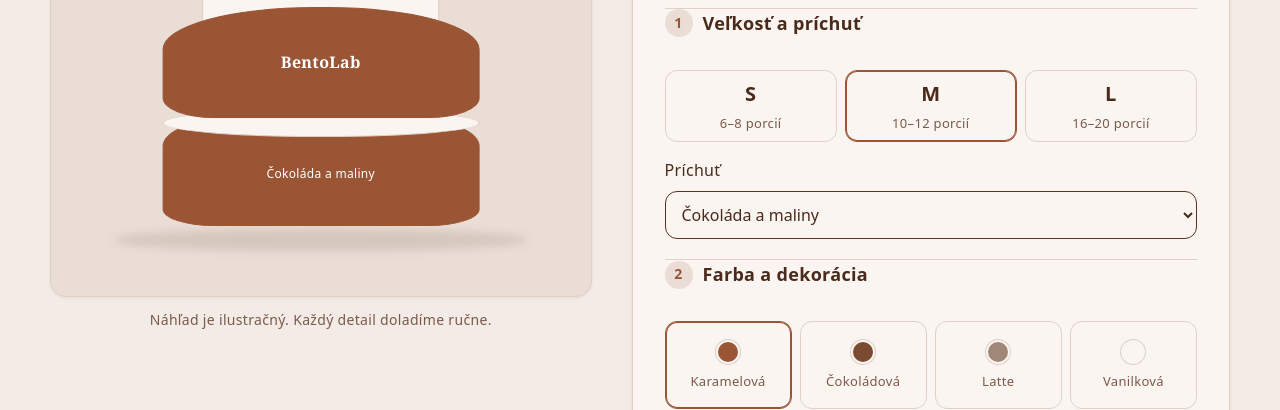
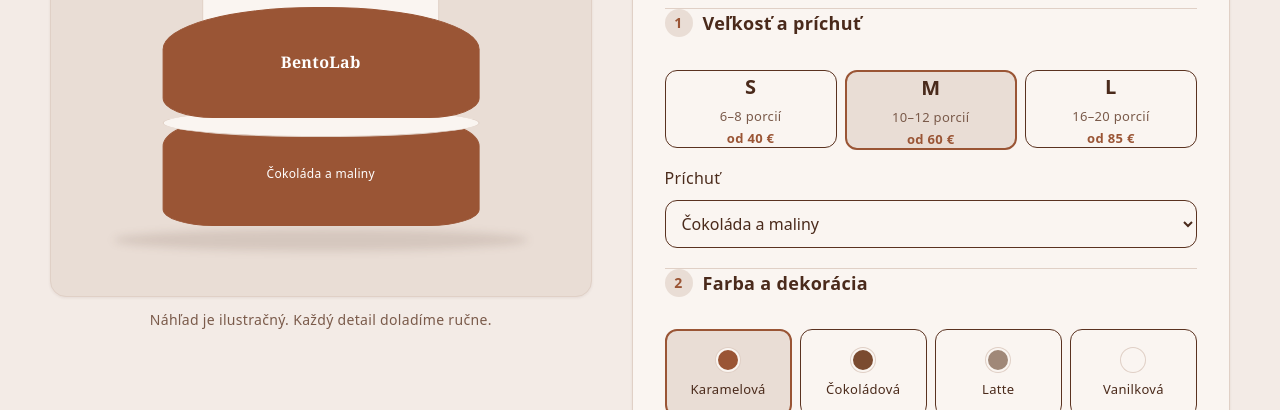
Before and after one commit to khainatska/cukr-re-BentoLab-, a plain HTML site: page konfigurator.html in a window 1280 px wide. Shown: the part 390-800 px from the top of the page. Drawn offline with Linux system fonts and the light colour scheme.

Commit message:
Zlepšenia formulara(cena)

```diff
--- a/konfigurator.html
+++ b/konfigurator.html
@@ -99,16 +99,16 @@
               <legend><span class="step-index">1</span> Veľkosť a príchuť</legend>
               <div class="size-options">
                 <label class="size-option">
-                  <input class="config-choice" type="radio" name="size" value="S" data-portions="6–8 porcií">
-                  <span class="size-option-content"><strong>S</strong><small>6–8 porcií</small></span>
+                  <input class="config-choice" type="radio" name="size" value="S" data-portions="6–8 porcií" data-price="40">
+                  <span class="size-option-content"><strong>S</strong><small>6–8 porcií</small><small class="size-option-price">od 40 €</small></span>
                 </label>
                 <label class="size-option">
-                  <input class="config-choice" type="radio" name="size" value="M" data-portions="10–12 porcií" checked>
-                  <span class="size-option-content"><strong>M</strong><small>10–12 porcií</small></span>
+                  <input class="config-choice" type="radio" name="size" value="M" data-portions="10–12 porcií" data-price="60" checked>
+                  <span class="size-option-content"><strong>M</strong><small>10–12 porcií</small><small class="size-option-price">od 60 €</small></span>
                 </label>
                 <label class="size-option">
-                  <input class="config-choice" type="radio" name="size" value="L" data-portions="16–20 porcií">
-                  <span class="size-option-content"><strong>L</strong><small>16–20 porcií</small></span>
+                  <input class="config-choice" type="radio" name="size" value="L" data-portions="16–20 porcií" data-price="85">
+                  <span class="size-option-content"><strong>L</strong><small>16–20 porcií</small><small class="size-option-price">od 85 €</small></span>
                 </label>
               </div>
               <label class="field-label" for="cake-flavor">Príchuť</label>
--- a/konfigurator.js
+++ b/konfigurator.js
@@ -31,7 +31,7 @@ if (configurator) {
     ].filter(Boolean);
 
     summaryDetails.textContent = details.join(" · ");
-    estimatedPrice.textContent = `${estimatedPrice.dataset.price} €`;
+    estimatedPrice.textContent = `${size?.dataset.price ?? estimatedPrice.dataset.price} €`;
     previewCake.dataset.color = color?.dataset.color ?? "caramel";
     previewCake.dataset.size = size?.value ?? "M";
     previewCake.dataset.decorations = selectedDecorations
--- a/styles.css
+++ b/styles.css
@@ -1263,7 +1263,7 @@ input::placeholder {
   align-items: center;
   justify-content: center;
   gap: 4px;
-  border: 1px solid var(--border-card);
+  border: 1px solid var(--border);
   border-radius: var(--radius-field);
   background: var(--card);
   color: var(--text);
@@ -1279,10 +1279,15 @@ input::placeholder {
   line-height: 1.4;
 }
 
+.size-option-content .size-option-price {
+  color: var(--accent);
+  font-weight: 700;
+}
+
 .config-choice[type="radio"]:checked + .size-option-content,
 .config-choice[type="radio"]:checked + .color-option-content {
-  border-color: var(--accent);
-  box-shadow: inset 0 0 0 1px var(--accent);
+  border: 2px solid var(--accent);
+  background: var(--block);
 }
 
 .config-choice[type="radio"]:focus-visible + .size-option-content,
@@ -1329,10 +1334,10 @@ input::placeholder {
   justify-content: center;
   gap: 8px;
   padding: 8px;
-  border: 1px solid var(--border-card);
+  border: 1px solid var(--border);
   border-radius: var(--radius-field);
   background: var(--card);
-  color: var(--text-secondary);
+  color: var(--text);
   font-size: 13px;
   line-height: 1.4;
   text-align: center;
```
